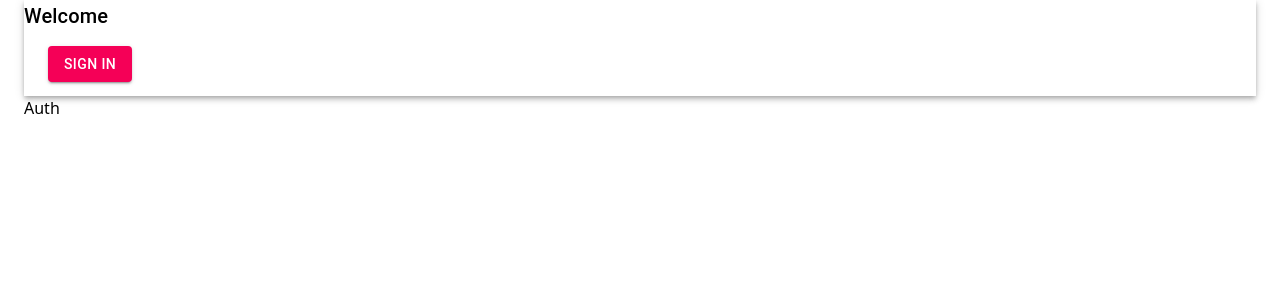
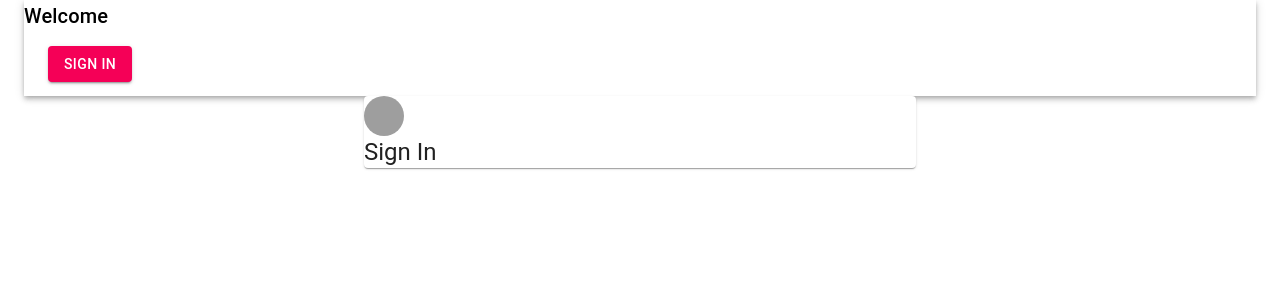
Before and after one commit to efoejean/final-project-front, a React app: page /auth in a window 1280 px wide. Shown: the top 300 px of the page. Built offline with nearby package versions, Linux system fonts and the light colour scheme; grey boxes are pictures that could not be loaded; the HTML template or start-up script is replaced by a standard one.

Commit message:
Create a first part of the sign form

```diff
--- a/src/components/Auth/Auth.jsx
+++ b/src/components/Auth/Auth.jsx
@@ -1,5 +1,26 @@
+import { Avatar, Container, Paper, Typography } from "@material-ui/core";
+import LockOutlinedIcon from "@material-ui/icons/LockOutlined";
 import React from "react";
 
-const Auth = () => <div>Auth</div>;
+const Auth = () => {
+  const isSignup = false;
+  return (
+    <Container maxWidth="sm">
+      <Paper className="p-8 m-8 rounded-sm">
+        <Avatar
+          className="m-8"
+          alt="Remy Sharp"
+          src="https://source.unsplash.com/random"
+        >
+          <LockOutlinedIcon />
+        </Avatar>
+        <Typography component="h1" variant="h5">
+          {isSignup ? "Sign Up" : "Sign In"}
+        </Typography>
+        <form className=""></form>
+      </Paper>
+    </Container>
+  );
+};
 
 export default Auth;
```
